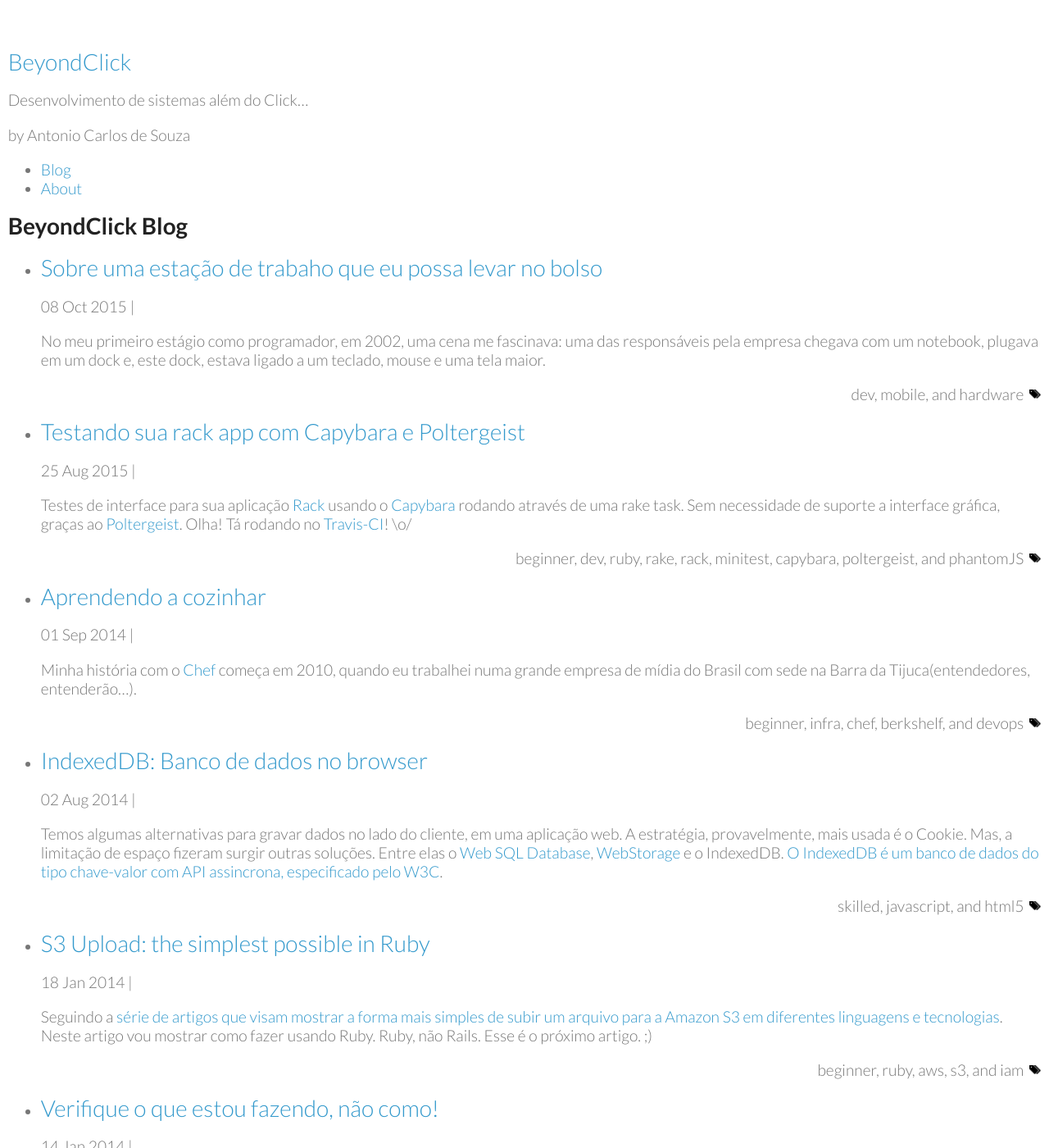
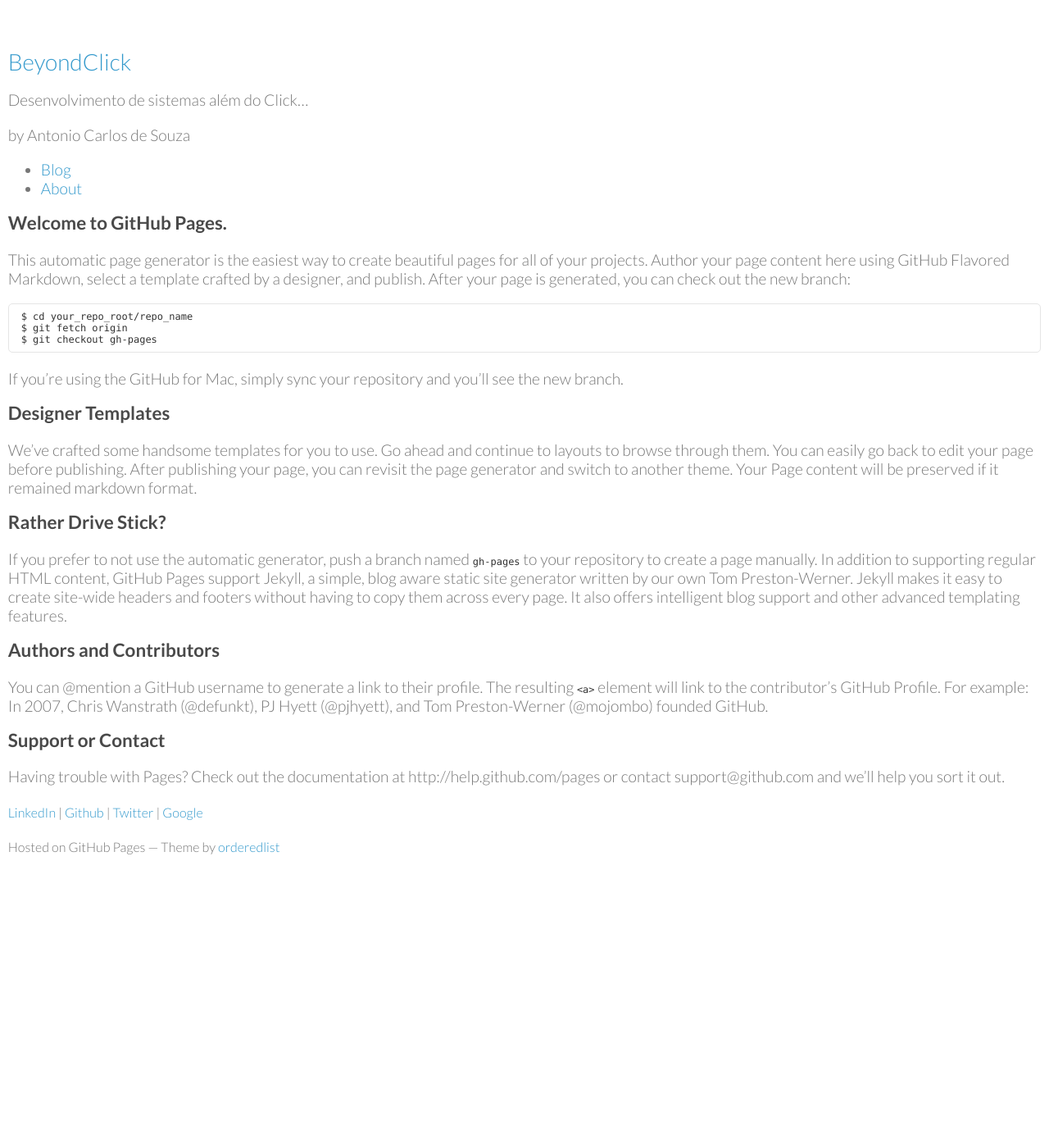
Before and after one commit to acdesouza/acdesouza.github.io, a Jekyll site: the page built from index.md, in a window 1280 px wide and 1400 px high. Shown: the whole window at 82% size. Built offline with Jekyll 4.4.1, drawn with Linux system fonts in a browser that asks for light colours; our own code applies the rules of GitHub Pages for plain Markdown files; comment, search, counter and statistics services are not loaded; some of the changed text lies outside the part shown.

Commit message:
Set theme jekyll-theme-minimal and migrate Page Generator content

````diff
--- a/_config.yml
+++ b/_config.yml
@@ -22,3 +22,8 @@
 search:
   engine:
     google: 005749088562750127864:-md_5pvlzuu
+
+title: BeyondClick
+google_analytics: UA-10335208-1
+show_downloads: true
+theme: jekyll-theme-minimal
--- a/index.html
+++ /dev/null
@@ -1,25 +0,0 @@
----
-layout: home
-title: BeyondClick Blog
----
-<h1>{{ page.title }}</h1>
-
-<ul class="posts">
-  {% for post in site.posts %}
-    <li class="post" itemscope itemtype="http://schema.org/Article">
-      <h1 itemprop="name"><a href="{{ post.url }}" class="anchor">{{ post.title }}</a></h1>
-      <p>
-        <span itemprop="datePublished" content="{{ post.date | date: "%Y-%m-%d"}}">{{ post.date | date_to_string }}</span> |
-        <a href="{{ post.url }}#disqus_thread"></a>
-      </p>
-      <p itemprop="headline">
-        {{ post.excerpt }}
-      </p>
-      <p class="tags" itemprop="keywords">
-        {{ post.tags | array_to_sentence_string }}
-      </p>
-    </li>
-  {% endfor %}
-</ul>
-
-{% include comments_providers/disqus module="count" %}
--- /dev/null
+++ b/index.md
@@ -0,0 +1,22 @@
+### Welcome to GitHub Pages.
+This automatic page generator is the easiest way to create beautiful pages for all of your projects. Author your page content here using GitHub Flavored Markdown, select a template crafted by a designer, and publish. After your page is generated, you can check out the new branch:
+
+```
+$ cd your_repo_root/repo_name
+$ git fetch origin
+$ git checkout gh-pages
+```
+
+If you're using the GitHub for Mac, simply sync your repository and you'll see the new branch.
+
+### Designer Templates
+We've crafted some handsome templates for you to use. Go ahead and continue to layouts to browse through them. You can easily go back to edit your page before publishing. After publishing your page, you can revisit the page generator and switch to another theme. Your Page content will be preserved if it remained markdown format.
+
+### Rather Drive Stick?
+If you prefer to not use the automatic generator, push a branch named `gh-pages` to your repository to create a page manually. In addition to supporting regular HTML content, GitHub Pages support Jekyll, a simple, blog aware static site generator written by our own Tom Preston-Werner. Jekyll makes it easy to create site-wide headers and footers without having to copy them across every page. It also offers intelligent blog support and other advanced templating features.
+
+### Authors and Contributors
+You can @mention a GitHub username to generate a link to their profile. The resulting `<a>` element will link to the contributor's GitHub Profile. For example: In 2007, Chris Wanstrath (@defunkt), PJ Hyett (@pjhyett), and Tom Preston-Werner (@mojombo) founded GitHub.
+
+### Support or Contact
+Having trouble with Pages? Check out the documentation at http://help.github.com/pages or contact support@github.com and we’ll help you sort it out.
````
Also changed, not shown: params.json (deleted, +0 -1 lines).
